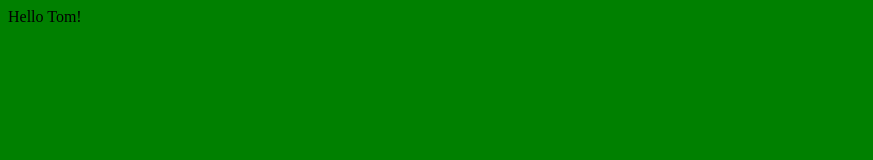
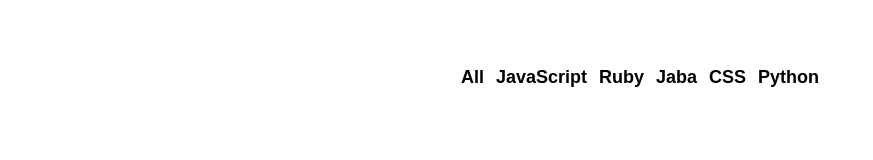
Before and after one commit to TomikBoi/github-battle, a React app: page / in a window 1280 px wide. Shown: the whole page, without its empty margins (0-873 px from the left). Built offline with nearby package versions, Linux system fonts and the light colour scheme.

Commit message:
Initial styling for popular nav bar

```diff
--- /dev/null
+++ b/app/components/Popular.js
@@ -0,0 +1,20 @@
+import React from 'react'
+
+export default class Popular extends React.Component {
+  render() {
+
+    const languages = ['All', 'JavaScript', 'Ruby', 'Jaba', 'CSS', 'Python']
+
+    return (
+      <ul className='flex-center'>
+      {languages.map((language)=> (
+        <li key={language}>
+          <button className='btn-clear nav-link'>
+           {language}
+          </button>
+        </li>
+      ))}
+      </ul>
+    )
+  }
+}
--- a/app/index.css
+++ b/app/index.css
@@ -1,3 +1,41 @@
-body {
-  background: green;
+html, body, #app {
+  margin: 0;
+  height: 100%;
+  width: 100%;
 }
+
+html {
+  font-family: -apple-system, BlinkMacSystemFont, 'Segoe UI', Roboto, Oxygen, Ubuntu, Cantarell, 'Open Sans', 'Helvetica Neue', sans-serif;
+}
+
+ul {
+  padding: 0;
+}
+
+li {
+  list-style-type: none;
+}
+
+.container {
+  max-width: 1200px;
+  margin: 0 auto;
+  padding: 50px;
+}
+
+.flex-center {
+  display: flex;
+  justify-content: center;
+  align-items: center;
+}
+
+.btn-clear {
+  border: none;
+  background: transparent;
+}
+
+.nav-link {
+  font-size: 18px;
+  font-weight: bold;
+  text-decoration: none;
+  color: inherit;
+}
--- a/app/index.js
+++ b/app/index.js
@@ -1,5 +1,6 @@
 import React from 'react'
 import ReactDOM from 'react-dom' //Allows render element to DOM
+import Popular from './components/Popular'
 import './index.css'
 
 //Component
@@ -7,14 +8,60 @@
 //-Lifecycle
 //-UI
 
+// function isAuthed() {
+//   return true
+// }
+// function isNew() {
+//   return true
+// }
+
+// function showWarning() {
+//   return true
+// }
+
 // Define component, App is the name
-class App extends React.Component {
+export default class App extends React.Component {
   render() {
-     return (
-       <div>
-         Hello Tom!
-       </div>
-     )
+
+    return (
+      <div className='container'>
+        <Popular />
+      </div>
+    )
+
+
+
+
+    // const authed = isAuthed()
+    // const firstLogin = isNew()
+
+    // return (
+    //   <div>
+    //     <h1>👀</h1>
+    //     {showWarning() === true
+    //       ? <h3>🚨</h3>
+    //       : null}
+    //   </div>
+    // )
+
+    // if(firstLogin === true) {
+    //   return <h1>Welcome!</h1>
+    // } else if (authed === true) {
+    //   return <h1>Welcome back!</h1>
+    // } else {
+    //   return <h1>Loign to see your dashboard</h1>
+    // }
+
+    // const name = 'Tom'
+
+    //  return (
+    //    <React.Fragment>
+    //       <h1>Hello, {name}</h1>
+    //       <p>Today is {new Date().toLocaleString()}</p>
+    //       <p>What is 2 + 2? {2 + 2}</p>
+    //    </React.Fragment>
+    //  )
+
   }
 }
 
--- a/package.json
+++ b/package.json
@@ -5,7 +5,7 @@
   "main": "index.js",
   "scripts": {
     "build": "webpack",
-    "start": "webpack serve"
+    "start": "webpack-dev-server"
   },
   "babel": {
     "presets": [
@@ -28,7 +28,7 @@
     "html-webpack-plugin": "^4.5.0",
     "style-loader": "^2.0.0",
     "webpack": "^5.4.0",
-    "webpack-cli": "^4.2.0",
+    "webpack-cli": "^3.3.12",
     "webpack-dev-server": "^3.11.0"
   }
 }
```
Also changed, not shown: 1 other file.
